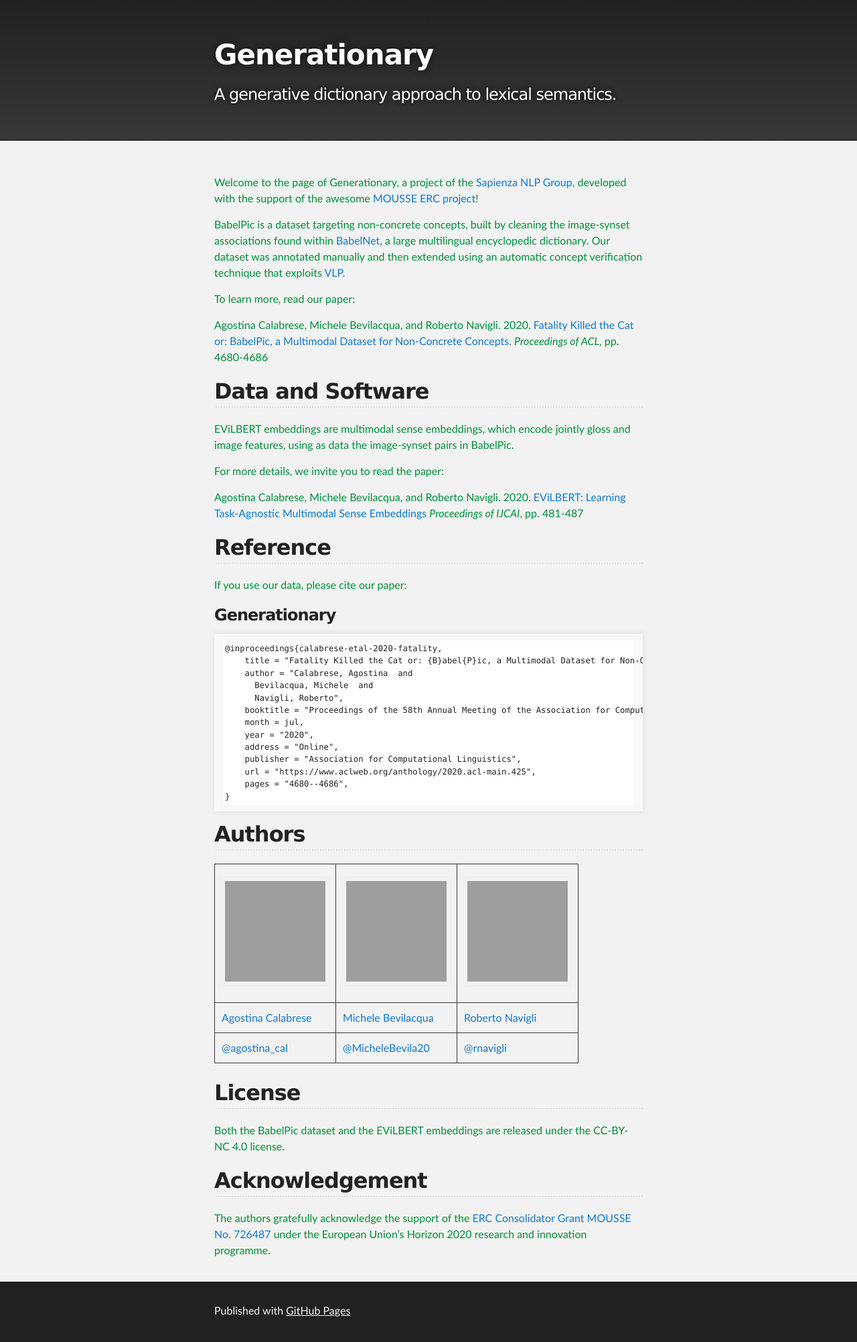
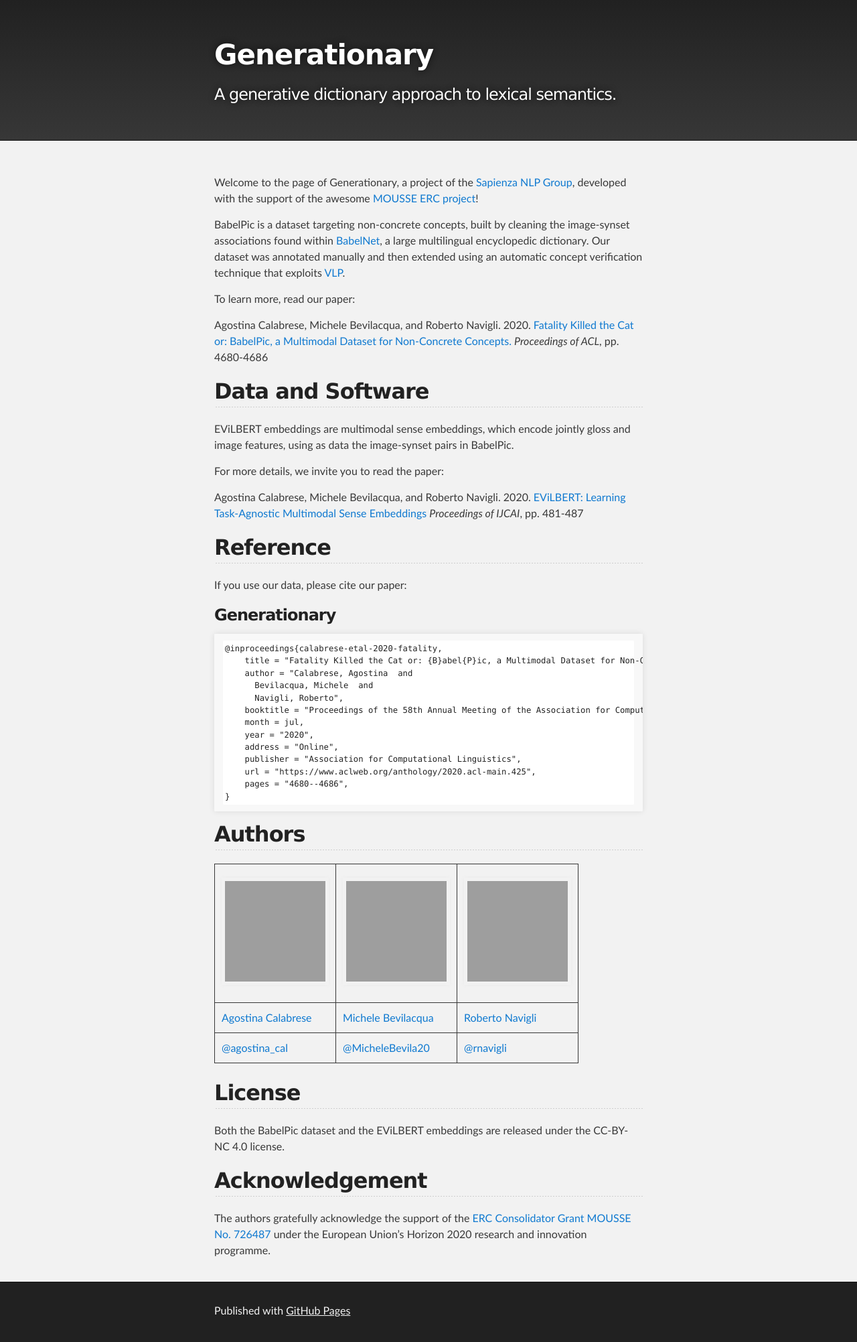
Before and after one commit to mbevila/generationary_web, a Jekyll site: the page built from index.md, in a window 1280 px wide. Shown: the whole page at 67% size. Built offline with Jekyll 4.4.1, drawn with Linux system fonts in a browser that asks for light colours; grey boxes are pictures that could not be loaded.

Commit message:
Update jekyll-theme-slate.scss

```diff
--- a/_sass/jekyll-theme-slate.scss
+++ b/_sass/jekyll-theme-slate.scss
@@ -45,7 +45,7 @@ Theme Styles
 
 body {
   box-sizing: border-box;
-  color:#008F39;
+  color:#393939;
   background: #212121;
   font-size: 16px;
   font-family: 'Myriad Pro', Calibri, Helvetica, Arial, sans-serif;
```
